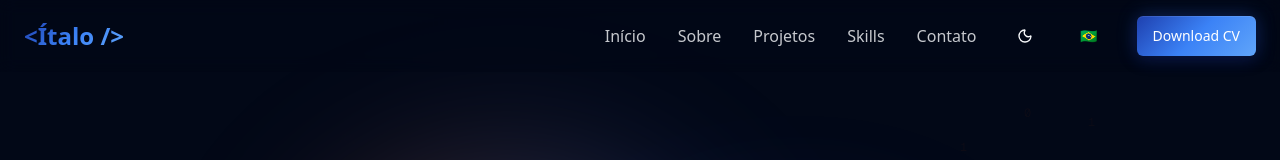
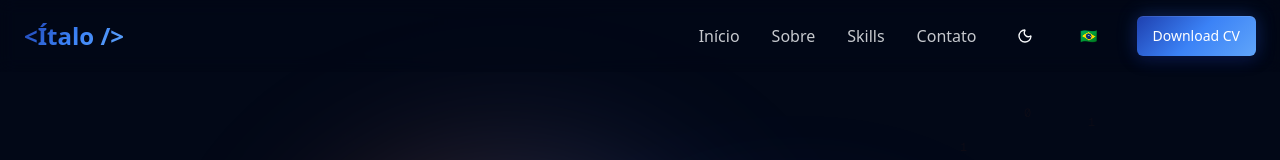
Before and after one commit to italosergio/portfolio, a Next.js app: page / in a window 1280 px wide. Shown: the top 160 px of the page. Built offline with nearby package versions, Linux system fonts and the light colour scheme.

Commit message:
remove temporariamente botao de serviços do header

```diff
--- a/src/components/Header.tsx
+++ b/src/components/Header.tsx
@@ -29,7 +29,7 @@ const Header = () => {
   const navItems = [
     { name: t("home"), href: isHomePage ? "#home" : "/#home" },
     { name: t("about"), href: isHomePage ? "#about" : "/#about" },
-    { name: t("projects"), href: isHomePage ? "#projects" : "/#projects" },
+    // { name: t("projects"), href: isHomePage ? "#projects" : "/#projects" },
     { name: t("skills"), href: isHomePage ? "#skills" : "/#skills" },
     { name: t("contact"), href: isHomePage ? "#contact" : "/#contact" }
   ]
```
